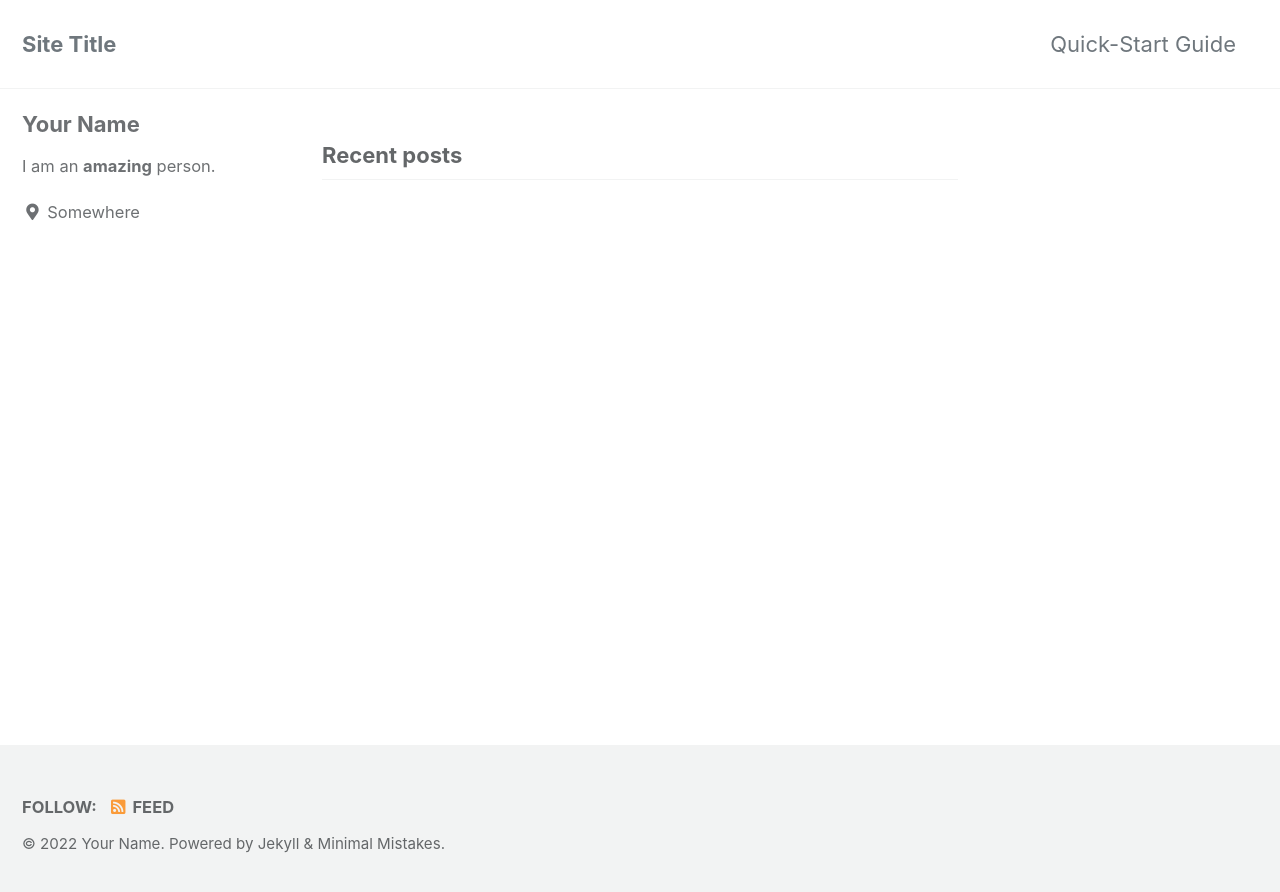
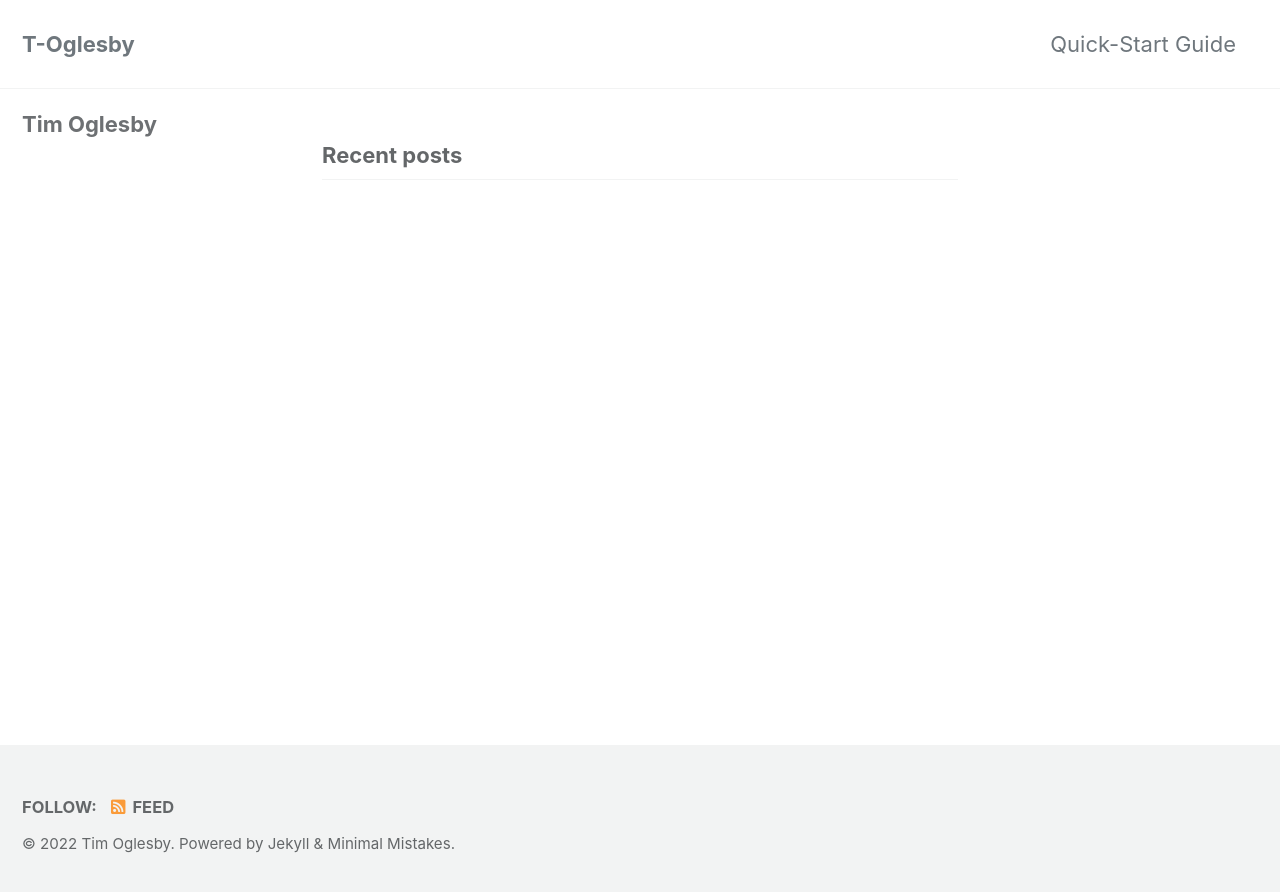
Before and after one commit to T-Oglesby/T-Oglesby.github.io, a Jekyll site: the page built from index.html, in a window 1280 px wide. Shown: the top 892 px of the page. Built offline with Jekyll 4.4.1, drawn with Linux system fonts in a browser that asks for light colours; cached includes are drawn as plain includes; the list of posts is cut into pages by our own code.

Commit message:
Update config.yml

```diff
--- a/_config.yml
+++ b/_config.yml
@@ -16,11 +16,11 @@ minimal_mistakes_skin    : "default" # "air", "aqua", "contrast", "dark", "dirt"
 
 # Site Settings
 locale                   : "en-US"
-title                    : "Site Title"
-title_separator          : "-"
+title                    : "T-Oglesby"
+title_separator          : #"-"
 subtitle                 : # site tagline that appears below site title in masthead
-name                     : "Your Name"
-description              : "An amazing website."
+name                     : "Tim Oglesby"
+description              : "Showcasing Projects and Personal Blog Posts"
 url                      : # the base hostname & protocol for your site e.g. "https://mmistakes.github.io"
 baseurl                  : # the subpath of your site, e.g. "/blog"
 repository               : # GitHub username/repo-name e.g. "mmistakes/minimal-mistakes"
@@ -102,10 +102,10 @@ analytics:
 
 # Site Author
 author:
-  name             : "Your Name"
+  name             : "Tim Oglesby"
   avatar           : # path of avatar image, e.g. "/assets/images/bio-photo.jpg"
-  bio              : "I am an **amazing** person."
-  location         : "Somewhere"
+  bio              : #"I am an **amazing** person."
+  location         : #"Somewhere"
   email            :
   links:
     - label: "Email"
```
